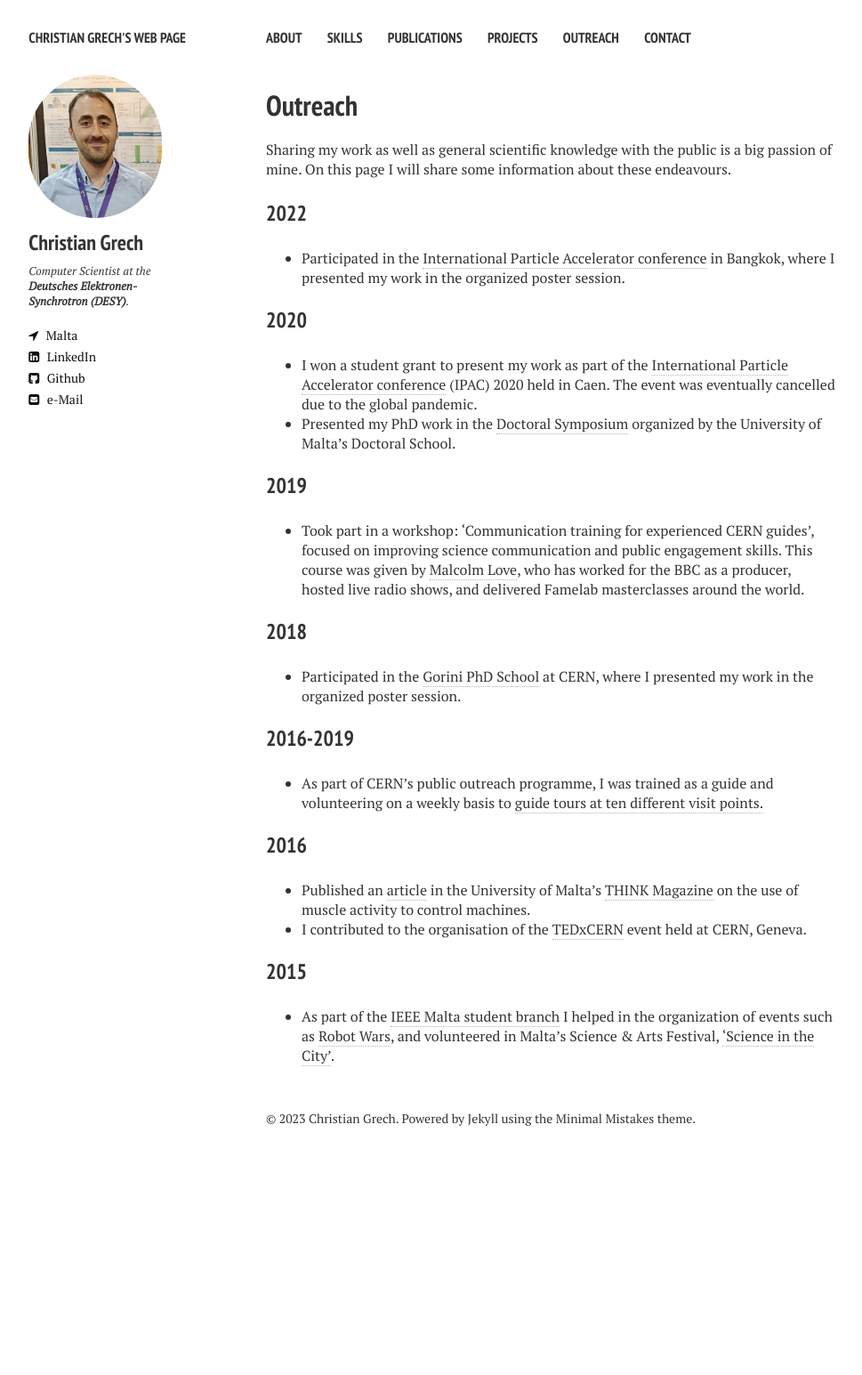
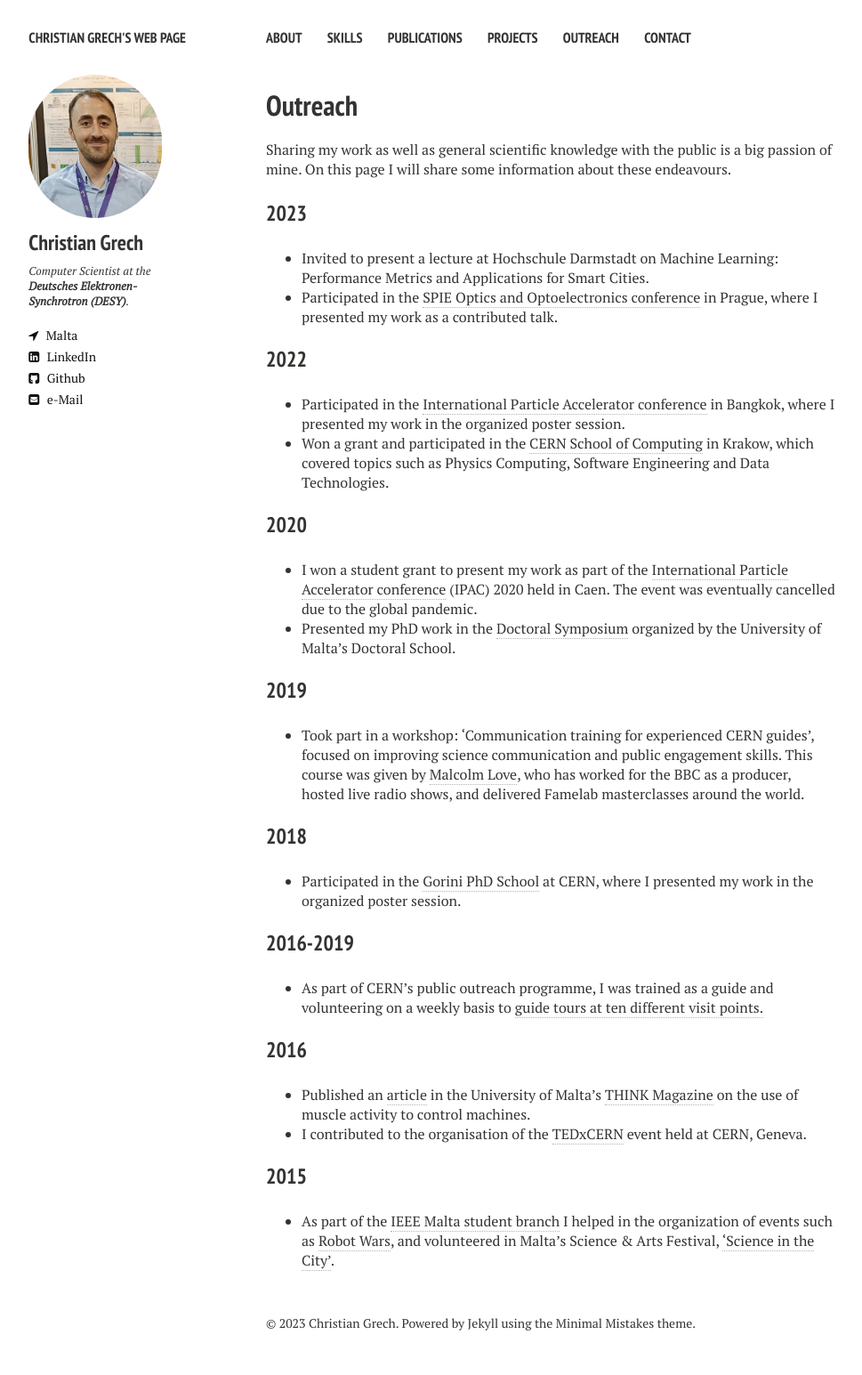
Before and after one commit to cgre23/cgre23.github.io, a Jekyll site: the page built from outreach.md, in a window 1280 px wide. Shown: the whole page at 89% size, without its empty margins (21-990 px from the left). Built offline with Jekyll 4.4.1, drawn with Linux system fonts in a browser that asks for light colours; nearby versions of some CDN libraries; before the commit the page ends 1315 px from its top, so only the background shows below that.

Commit message:
Update outreach.md

```diff
--- a/outreach.md
+++ b/outreach.md
@@ -9,8 +9,14 @@ comments: false
 
 Sharing my work as well as general scientific knowledge with the public is a big passion of mine. On this page I will share some information about these endeavours.
 
+### 2023
+* Invited to present a lecture at Hochschule Darmstadt on Machine Learning: Performance Metrics and Applications for Smart Cities.
+* Participated in the [SPIE Optics and Optoelectronics conference](https://spie.org/conferences-and-exhibitions/optics-and-optoelectronics) in Prague, where I presented my work as a contributed talk.
+
+
 ### 2022
 * Participated in the [International Particle Accelerator conference](https://www.ipac22.org) in Bangkok, where I presented my work in the organized poster session.
+* Won a grant and participated in the [CERN School of Computing](https://csc.web.cern.ch/) in Krakow, which covered topics such as Physics Computing, Software Engineering and Data Technologies.
 
 ### 2020
 * I won a student grant to present my work as part of the [International Particle Accelerator conference](https://www.ipac20.org/) (IPAC) 2020 held in Caen. The event was eventually cancelled due to the global pandemic.
```
